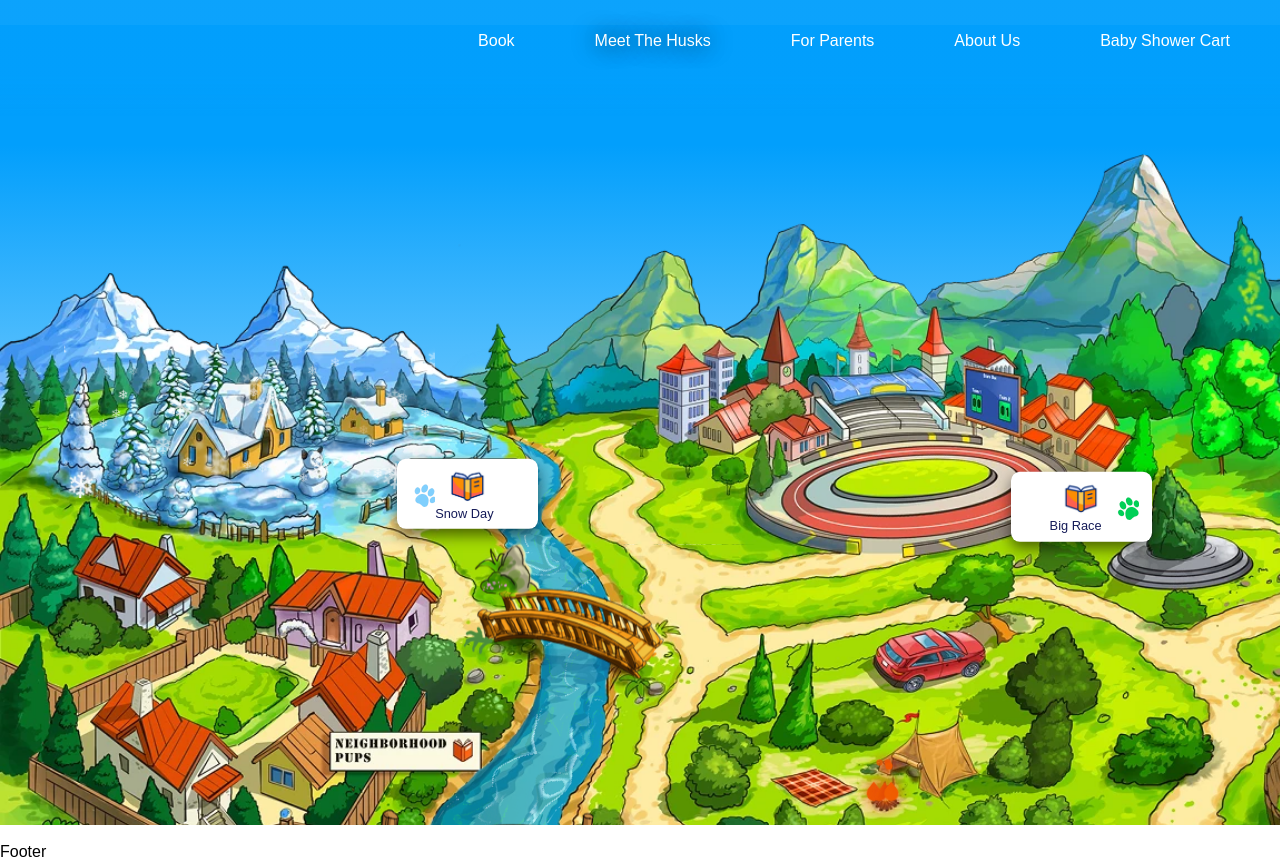
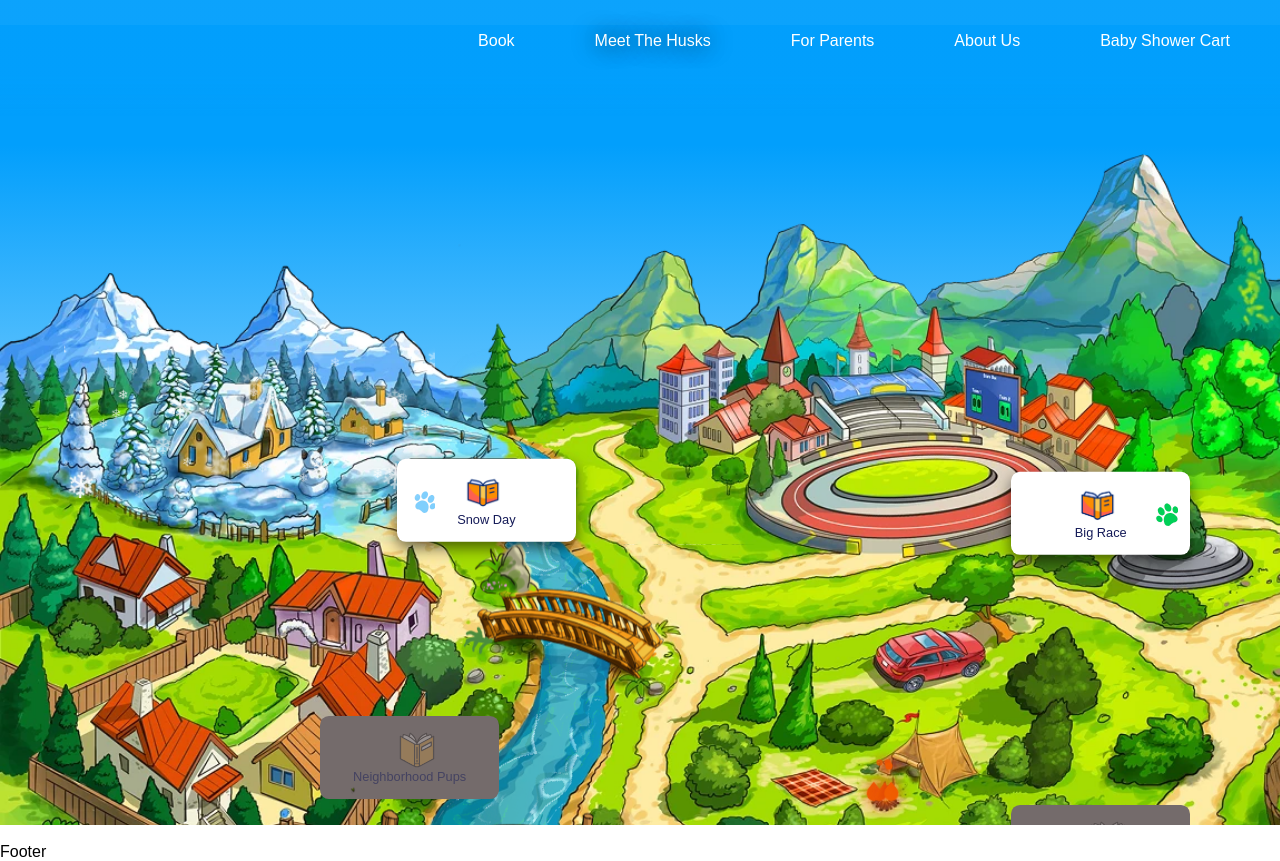
Before and after one commit to Sangita-77/huskaeroonies, a Next.js app: page / in a window 1280 px wide. Built offline with nearby package versions, Linux system fonts and the light colour scheme; a web font is replaced by a local one.

Commit message:
Positions

```diff
--- a/src/app/index.tsx
+++ b/src/app/index.tsx
@@ -26,14 +26,6 @@ export default function Home() {
       } as React.CSSProperties,
     };
   }), []);
-
-  const fireParticles = useMemo(() => Array.from({ length: 50 }, (_, index) => ({
-    id: index,
-    style: {
-      "--fire-delay": `${(index * 0.04).toFixed(2)}s`,
-      "--fire-left": `${(index * 100) / 49}%`,
-    } as React.CSSProperties,
-  })), []);
 
   let isDown = false;
   let startX = 0;
@@ -85,8 +77,8 @@ export default function Home() {
       {/**/}
       <div className={`${styles.book} ${styles["book1"]}`}><a href="/flip-book?book=1">Snow Day</a></div>
       <div className={`${styles.book} ${styles["book2"]}`}><a href="/flip-book?book=2">Big Race</a></div>
-      {/* <div className={`${styles.book} ${styles["book3"]}`}><a href="#">Neighborhood Pups</a></div> */}
-      {/* <div className={`${styles.book} ${styles["book4"]}`}><a href="#">Camping Day</a></div>  */}
+      <div className={`${styles.book} ${styles["book3"]}`}><a href="#">Neighborhood Pups</a></div>
+      <div className={`${styles.book} ${styles["book4"]}`}><a href="#">Camping Day</a></div>
       <div className={styles.SnowFall} aria-hidden="true">
         {snowflakes.map((snowflake) => (
           <span key={snowflake.id} className={`${styles.snowflake} ${snowflake.size}`} style={snowflake.style}>❄</span>
--- a/src/app/page.module.css
+++ b/src/app/page.module.css
@@ -206,17 +206,23 @@
     transform: rotate(-54deg);
 }
 
-.book{background: #fff; width: 11vw; height: 5.5vw; border-radius: .7vw; position: absolute; 	animation: float 6s ease-in-out infinite; display: flex; justify-content: center; align-items: center;}
+.book{background: #fff; width: 14vw; height: 6.5vw; border-radius: .7vw; position: absolute; 	animation: float 6s ease-in-out infinite; display: flex; justify-content: center; align-items: center;}
 .book a::before{content: "";
     background: url("../app/Images/Book.gif");
-    width: 4vw;
+    width: 7vw;
     height: 3vw;
     background-size: contain;
-    background-repeat: no-repeat;margin-left: 1vw; display: flex;}
-.book a{text-decoration: none; color: #151B58; font-size: 1vw;}
+    background-repeat: no-repeat;margin-left: 3.5vw; display: flex;}
+.book a{text-decoration: none; color: #151B58; font-size: 1vw; text-align: center;}
 .book::before{content: ""; width: 2vw; height: 2vw; position: absolute;}
 .book1{top: 34vw; left: 31vw;}
 .book2{top: 35vw; left: 79vw;}
+
+.book3, .book4 {top: 54vw; left: 25vw; background: #746b6b; animation: float 0s ease-in-out infinite;}
+.book3 a::before, .book4 a::before{background: url("../app/Images/Book.svg") center / contain no-repeat; width: 3vw; opacity: .5;}
+.book3 a, .book4 a{opacity: .5;}
+.book4{top: 61vw; left: 79vw;}
+.book4 a::before{margin-left: 2.1vw;}
 .book1::before{ background: url("../app/Images/PawBlue.svg") no-repeat; left: 1vw;}
 .book2::before{background: url("../app/Images/PawGreen.svg") no-repeat; right: 1vw;}
 
```
Also changed, not shown: src/app/Images/Book.svg (added).
